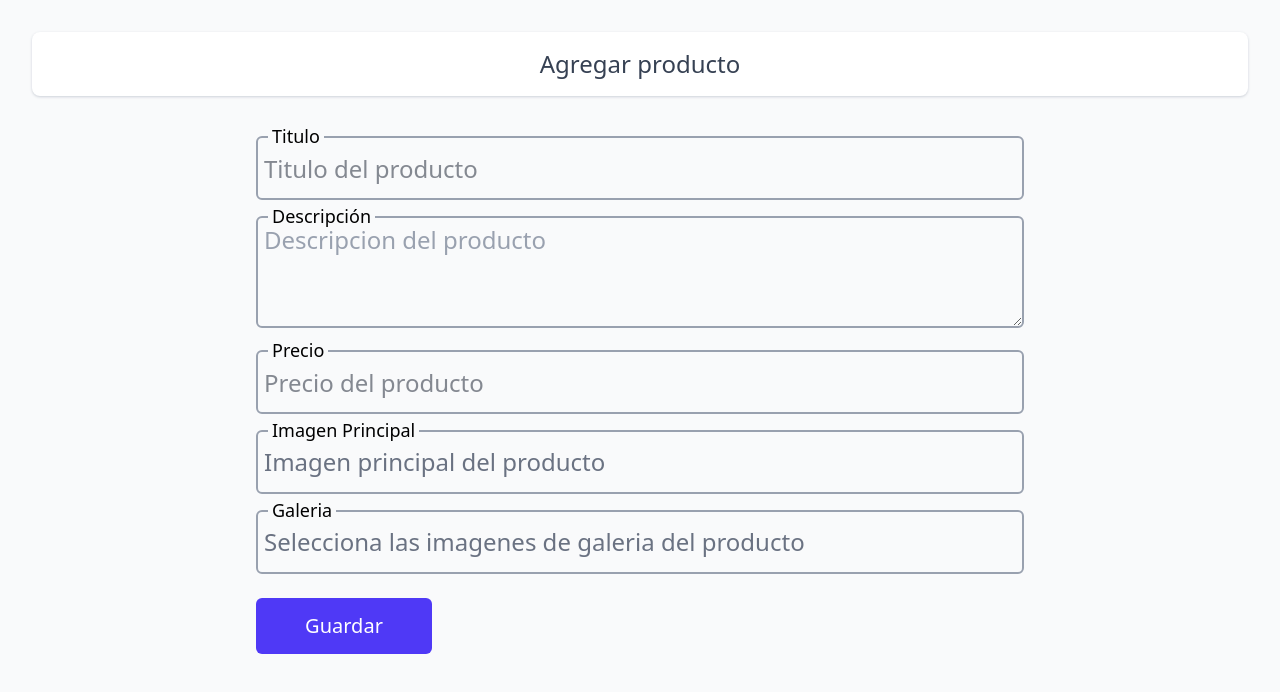
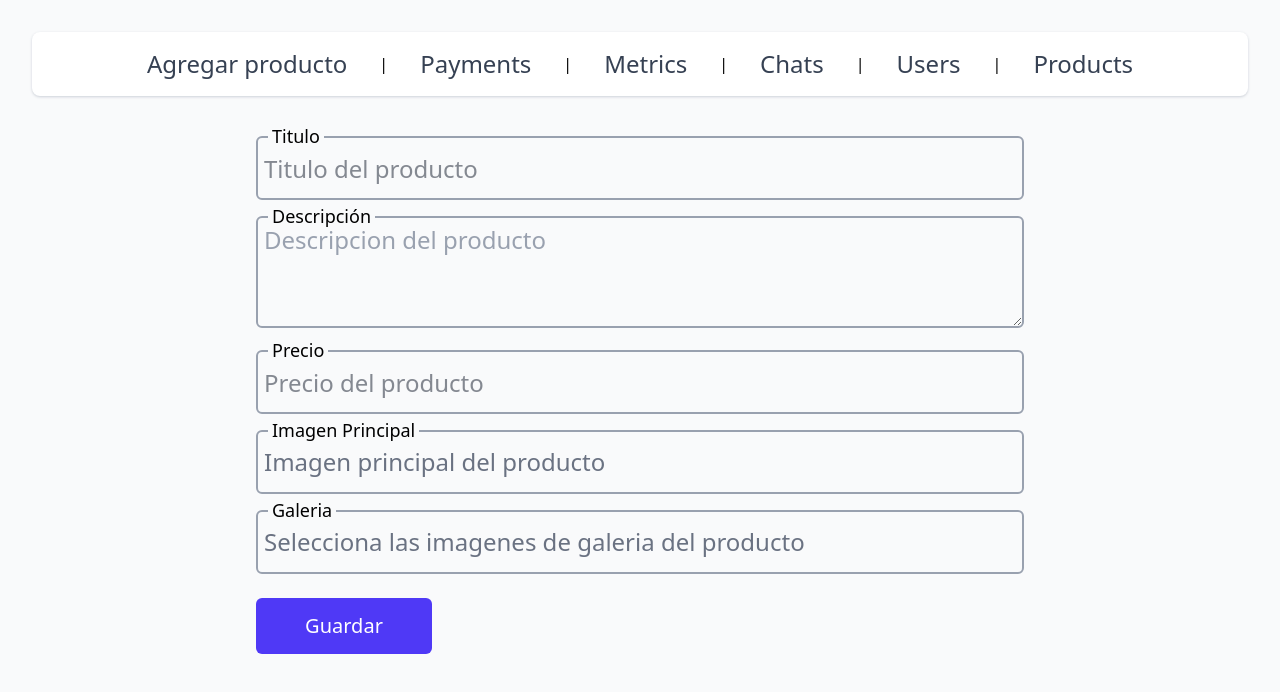
Before and after one commit to Jer403/store-admin, a React (Vite) app: page / in a window 1280 px wide. Shown: the top 692 px of the page. Built offline with nearby package versions, Linux system fonts and the light colour scheme.

Commit message:
Added more sections in navbar

```diff
--- a/src/components/NavBar.tsx
+++ b/src/components/NavBar.tsx
@@ -12,6 +12,41 @@ export function Navbar() {
             >
               Agregar producto
             </Link>
+            <span>|</span>
+            <Link
+              to="/"
+              className="text-gray-700 hover:text-indigo-600 text-2xl"
+            >
+              Payments
+            </Link>
+            <span>|</span>
+            <Link
+              to="/"
+              className="text-gray-700 hover:text-indigo-600 text-2xl"
+            >
+              Metrics
+            </Link>
+            <span>|</span>
+            <Link
+              to="/"
+              className="text-gray-700 hover:text-indigo-600 text-2xl"
+            >
+              Chats
+            </Link>
+            <span>|</span>
+            <Link
+              to="/"
+              className="text-gray-700 hover:text-indigo-600 text-2xl"
+            >
+              Users
+            </Link>
+            <span>|</span>
+            <Link
+              to="/"
+              className="text-gray-700 hover:text-indigo-600 text-2xl"
+            >
+              Products
+            </Link>
           </div>
         </div>
       </div>
```
